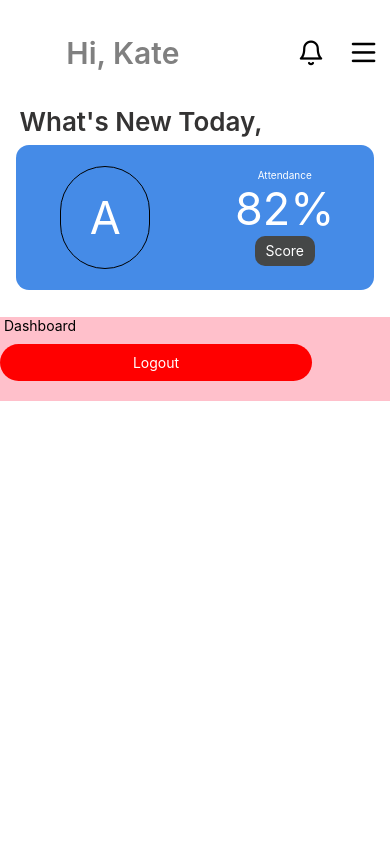
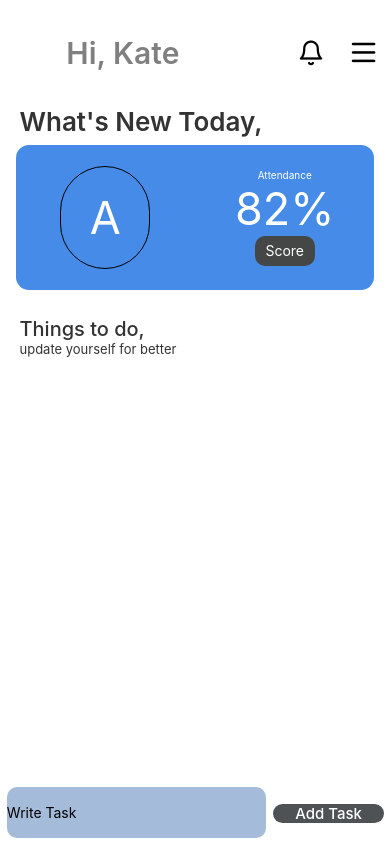
Before and after one commit to KamalRawat02/Hackhathon, a React Native app in the folder Educate/: screen /Dashboard in a window 390 px wide. Built offline with nearby package versions, Linux system fonts and the light colour scheme.

Commit message:
made todo list

```diff
--- /dev/null
+++ b/Educate/src/components/Task.tsx
@@ -0,0 +1,57 @@
+import React from 'react';
+import {View, Text, StyleSheet, TouchableOpacity} from 'react-native';
+
+const Task = props => {
+  return (
+    <View style={styles.item}>
+      <View style={styles.itemleft}>
+        <TouchableOpacity />
+        <Text style={styles.itemText}> {props.text}</Text>
+      </View>
+      <View style={{flex: 0.1}}>
+        <View style={styles.circular} />
+      </View>
+
+      <View style={{flex:0.1,justifyContent:'center',alignItems:'center'}}>
+        <View
+          style={{height: 18, width: 18, backgroundColor: 'red',borderRadius:8}}
+        />
+      </View>
+    </View>
+  );
+};
+
+const styles = StyleSheet.create({
+  item: {
+    backgroundColor: '#8db1e0',
+    padding: 15,
+    borderRadius: 10,
+    flexDirection: 'row',
+    alignItems: 'center',
+    //justifyContent: 'space-between',
+    marginBottom: 10,
+    elevation: 6,
+  },
+  itemleft: {
+    flexDirection: 'row',
+    alignItems: 'center',
+    flexWrap: 'wrap',
+    flex: 0.8,
+  },
+  itemText: {
+    color: 'black',
+    fontSize: 16,
+    marginStart: 3,
+  },
+  circular: {
+    width: 17,
+    height: 17,
+    borderColor: '#ffffff',
+    borderWidth: 2,
+    borderRadius: 10,
+    marginEnd: 5,
+    //flex:0.1,
+  },
+});
+
+export default Task;
--- a/Educate/src/screens/Dashboard.tsx
+++ b/Educate/src/screens/Dashboard.tsx
@@ -1,6 +1,13 @@
 /* eslint-disable react-native/no-inline-styles */
-import React from 'react';
-import {View, Text, TouchableOpacity, StyleSheet} from 'react-native';
+import React, {useState} from 'react';
+import {
+  View,
+  Text,
+  TouchableOpacity,
+  StyleSheet,
+  ScrollView,
+  TextInput,
+} from 'react-native';
 import Auth from '@react-native-firebase/auth';
 import {useNavigation, StackActions} from '@react-navigation/native';
 import {KeyboardAvoidingView} from 'react-native';
@@ -8,7 +15,20 @@ import {Image, ScreenWidth} from '@rneui/base';
 import MaterialIcons from 'react-native-vector-icons/MaterialIcons';
 import Feather from 'react-native-vector-icons/Feather';
 import Octicons from 'react-native-vector-icons/Octicons';
+import Task from '../components/Task';
 const Dashboard = ({navigation}) => {
+  const [task, setTask] = useState('');
+  const [taskItems, setTaskItems] = useState([]);
+  const handleAddTask = () => {
+    setTaskItems([...taskItems, task]);
+    setTask('');
+    console.log(taskItems);
+  };
+  const completeTask = index => {
+    let itemsCopy = [...taskItems];
+    itemsCopy.splice(index, 1);
+    setTaskItems(itemsCopy);
+  };
   return (
     <KeyboardAvoidingView
       style={styles.container}
@@ -85,12 +105,17 @@ const Dashboard = ({navigation}) => {
         </View>
       </View>
       <View style={{flex: 0.25}}>
-        <Text style={{color: '#343333', fontSize: 26, fontWeight: '600',marginStart:'5%'}}>
+        <Text
+          style={{
+            color: '#343333',
+            fontSize: 26,
+            fontWeight: '600',
+            marginStart: '5%',
+          }}>
           What's New Today,
         </Text>
         <View
           style={{
-
             flex: 0.9,
             justifyContent: 'center',
             alignItems: 'center',
@@ -98,14 +123,13 @@ const Dashboard = ({navigation}) => {
           <View
             style={{
               flex: 0.9,
-              backgroundColor:'#458BE7',
+              backgroundColor: '#458BE7',
               width: '92%',
               borderRadius: 13,
               flexDirection: 'row',
             }}>
             <View
               style={{
-
                 flex: 0.5,
                 justifyContent: 'center',
                 alignItems: 'center',
@@ -113,10 +137,10 @@ const Dashboard = ({navigation}) => {
               <View
                 style={{
                   flex: 0.7,
-                  backgroundColor:'#458BE7',
-                  borderWidth:1,
+                  backgroundColor: '#458BE7',
+                  borderWidth: 1,
                   width: '50%',
-                  borderColor:'black',
+                  borderColor: 'black',
                   borderRadius: 60,
                   alignItems: 'center',
                   justifyContent: 'center',
@@ -126,22 +150,103 @@ const Dashboard = ({navigation}) => {
                 </Text>
               </View>
             </View>
-            <View style={{ flex: 0.5,justifyContent:'center',alignItems:'center'}}>
+            <View
+              style={{
+                flex: 0.5,
+                justifyContent: 'center',
+                alignItems: 'center',
+              }}>
               <Text style={{color: 'white', fontSize: 10}}>Attendance</Text>
               <Text style={{color: 'white', fontSize: 45}}>82%</Text>
-              <View style={{height: 30, width: 60,justifyContent:'center',alignItems:'center',backgroundColor:"#454747",borderRadius:10}}>
+              <View
+                style={{
+                  height: 30,
+                  width: 60,
+                  justifyContent: 'center',
+                  alignItems: 'center',
+                  backgroundColor: '#454747',
+                  borderRadius: 10,
+                }}>
                 <Text style={{color: 'white'}}>Score</Text>
               </View>
             </View>
           </View>
         </View>
       </View>
-      <View style={{}}>
-
-
+      <View style={{flex: 0.55}}>
+        <View style={{flex: 0.15}}>
+          <Text
+            style={{
+              color: '#343333',
+              fontSize: 20,
+              fontWeight: '500',
+              marginStart: '5%',
+            }}>
+            Things to do,
+          </Text>
+          <Text style={{color: '#343333', fontSize: 13, marginStart: '5%'}}>
+            update yourself for better
+          </Text>
+        </View>
+        <View style={{flex: 0.85}}>
+          <ScrollView>
+            <View style={styles.Item}>
+              {taskItems.map((item, index) => {
+                return (
+                  <TouchableOpacity
+                    key={index}
+                    onPress={() => completeTask(index)}>
+                    <Task text={item} />
+                  </TouchableOpacity>
+                );
+              })}
+            </View>
+          </ScrollView>
+        </View>
       </View>
 
-      <View style={{flex: 0.1, backgroundColor: 'pink'}}>
+      <View style={{flex: 0.075, flexDirection: 'row'}}>
+        <View
+          style={{
+            // backgroundColor: 'yellow',
+            flex: 0.7,
+            justifyContent: 'center',
+            alignItems: 'center',
+          }}>
+          <TextInput
+            style={{
+              height: '80%',
+              width: '95%',
+              backgroundColor: '#a4bbda',
+              borderRadius: 10,
+            }}
+            value={task}
+            onChangeText={text => setTask(text)}
+            placeholder="Write Task"
+          />
+        </View>
+        <View
+          style={{flex: 0.3, justifyContent: 'center', alignContent: 'center'}}>
+          <TouchableOpacity onPress={() => handleAddTask()}>
+            <View
+              style={{
+                height: '87%',
+                width: '95%',
+                borderRadius: 10,
+                backgroundColor: '#4E5254',
+                marginTop: '2%',
+                alignItems: 'center',
+                justifyContent: 'center',
+              }}>
+              <Text style={{color: 'white', fontSize: 15, fontWeight: '500'}}>
+                Add Task
+              </Text>
+            </View>
+          </TouchableOpacity>
+        </View>
+      </View>
+
+      {/* <View style={{flex: 0.1, backgroundColor: 'pink'}}>
         <Text> Dashboard </Text>
         <TouchableOpacity
           style={{
@@ -159,7 +264,7 @@ const Dashboard = ({navigation}) => {
           }}>
           <Text style={{color: '#fff'}}>Logout</Text>
         </TouchableOpacity>
-      </View>
+      </View> */}
     </KeyboardAvoidingView>
   );
 };
@@ -176,4 +281,7 @@ const styles = StyleSheet.create({
     //elevation: 10,
     borderRadius: 50,
   },
+  Item: {
+    marginHorizontal:'5%'
+  },
 });
```
